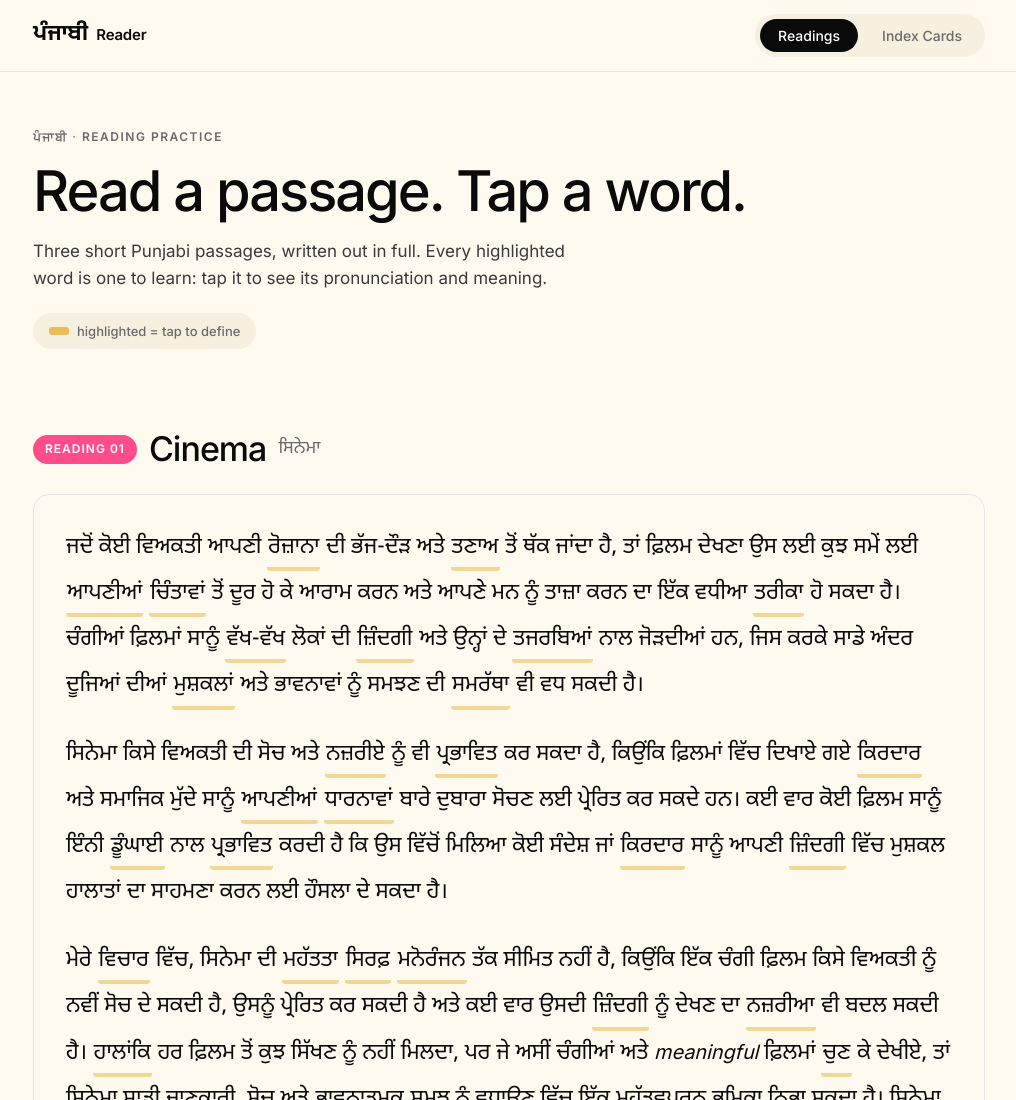
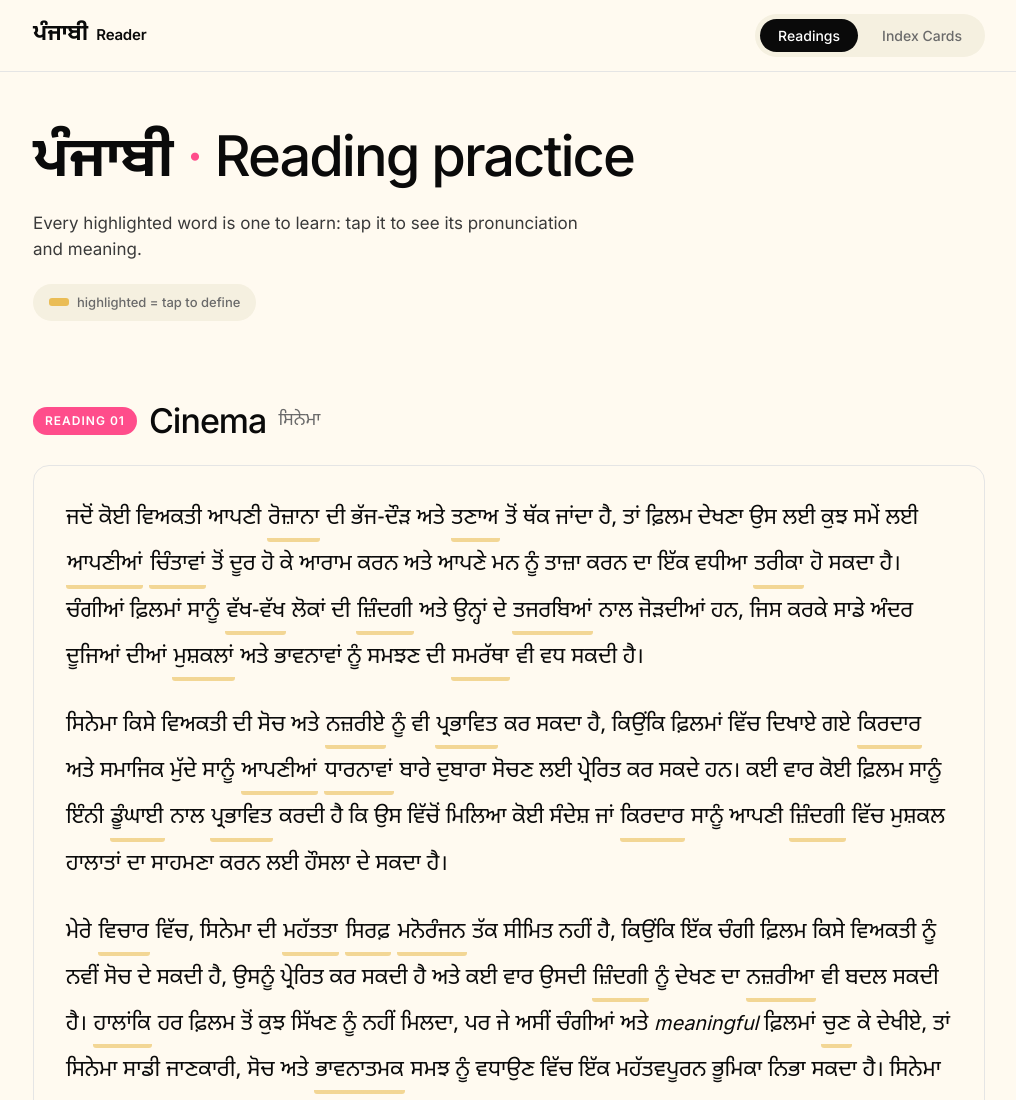
Before and after one commit to ttegbir/punjabi-reader, a plain HTML site: page index.html in a window 1280 px wide. Shown: the top 1100 px of the page, without its empty margins (131-1147 px from the left). Drawn offline with Linux system fonts and the light colour scheme.

Commit message:
Add files via upload

```diff
--- a/index.html
+++ b/index.html
@@ -97,6 +97,8 @@
     font-size: clamp(34px, 6vw, 56px); line-height: 1.03; letter-spacing: -2px;
     color: var(--ink); margin: 0; text-wrap: balance;
   }
+  h1 .gword { font-family: var(--guru); font-weight: 600; letter-spacing: 0; }
+  h1 .dot { color: var(--pink); }
   .hero p.sub {
     font-size: 17px; color: var(--body); margin: 18px 0 0; max-width: 52ch;
   }
@@ -262,9 +264,8 @@
   <!-- ==================== READINGS ==================== -->
   <div id="view-read">
     <section class="hero">
-      <p class="eyebrow">ਪੰਜਾਬੀ <span class="dot">·</span> Reading practice</p>
-      <h1>Read a passage. Tap a word.</h1>
-      <p class="sub">Three short Punjabi passages, written out in full. Every highlighted word is one to learn: tap it to see its pronunciation and meaning.</p>
+      <h1><span class="gword">ਪੰਜਾਬੀ</span> <span class="dot">·</span> Reading practice</h1>
+      <p class="sub">Every highlighted word is one to learn: tap it to see its pronunciation and meaning.</p>
       <span class="tip"><span class="sw"></span> highlighted = tap to define</span>
     </section>
 
@@ -318,9 +319,7 @@
   <!-- ==================== INDEX CARDS ==================== -->
   <div id="view-cards" hidden>
     <section class="hero">
-      <p class="eyebrow">ਪੰਜਾਬੀ <span class="dot">·</span> Vocabulary drill</p>
-      <h1>Flip. Recall. Repeat.</h1>
-      <p class="sub">Every word from the readings on a card. Tap a card to flip it, shuffle the deck, or switch to English-first to practice the harder direction.</p>
+      <h1><span class="gword">ਪੰਜਾਬੀ</span> <span class="dot">·</span> Vocabulary drill</h1>
     </section>
 
     <div class="filters" id="filters"></div>
```
